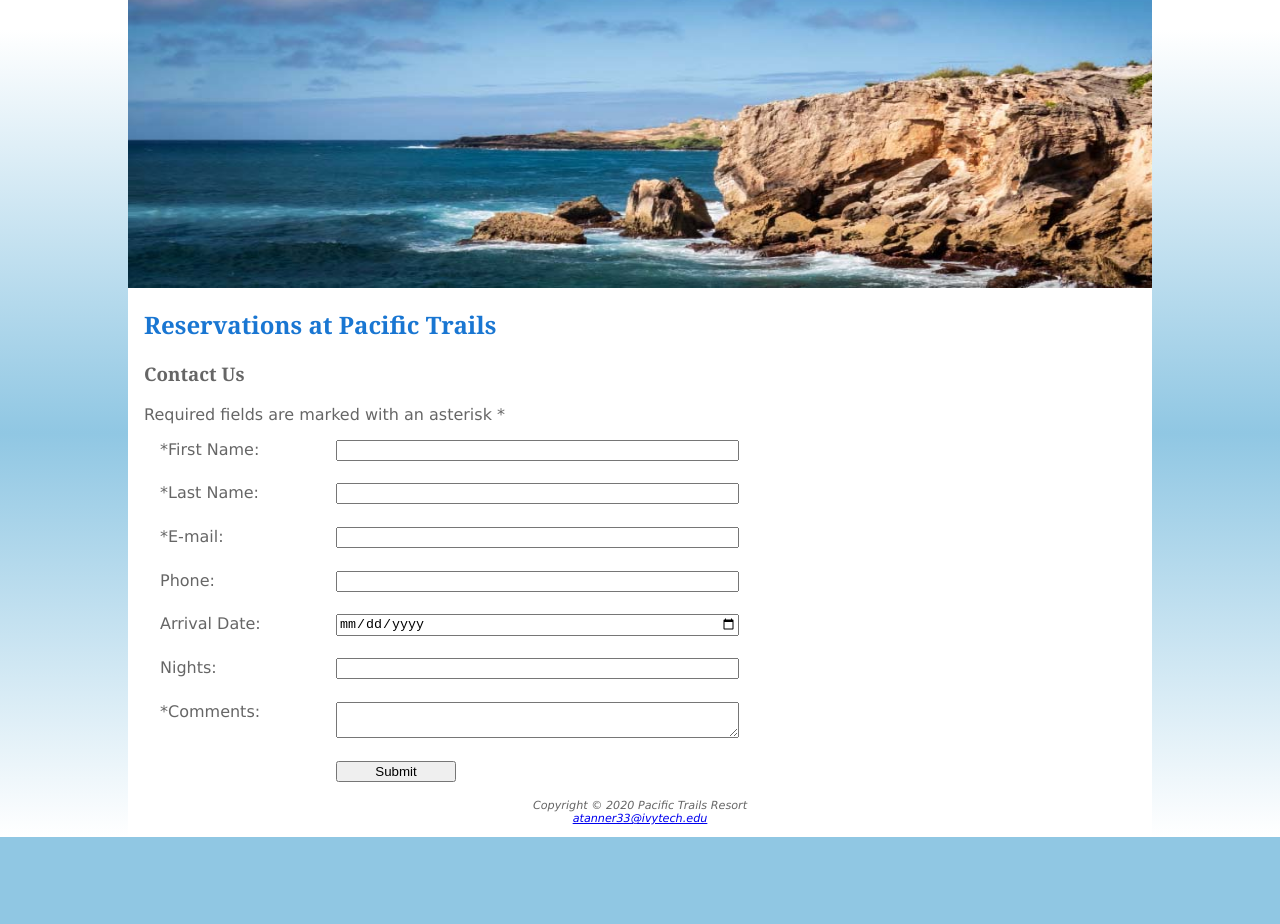
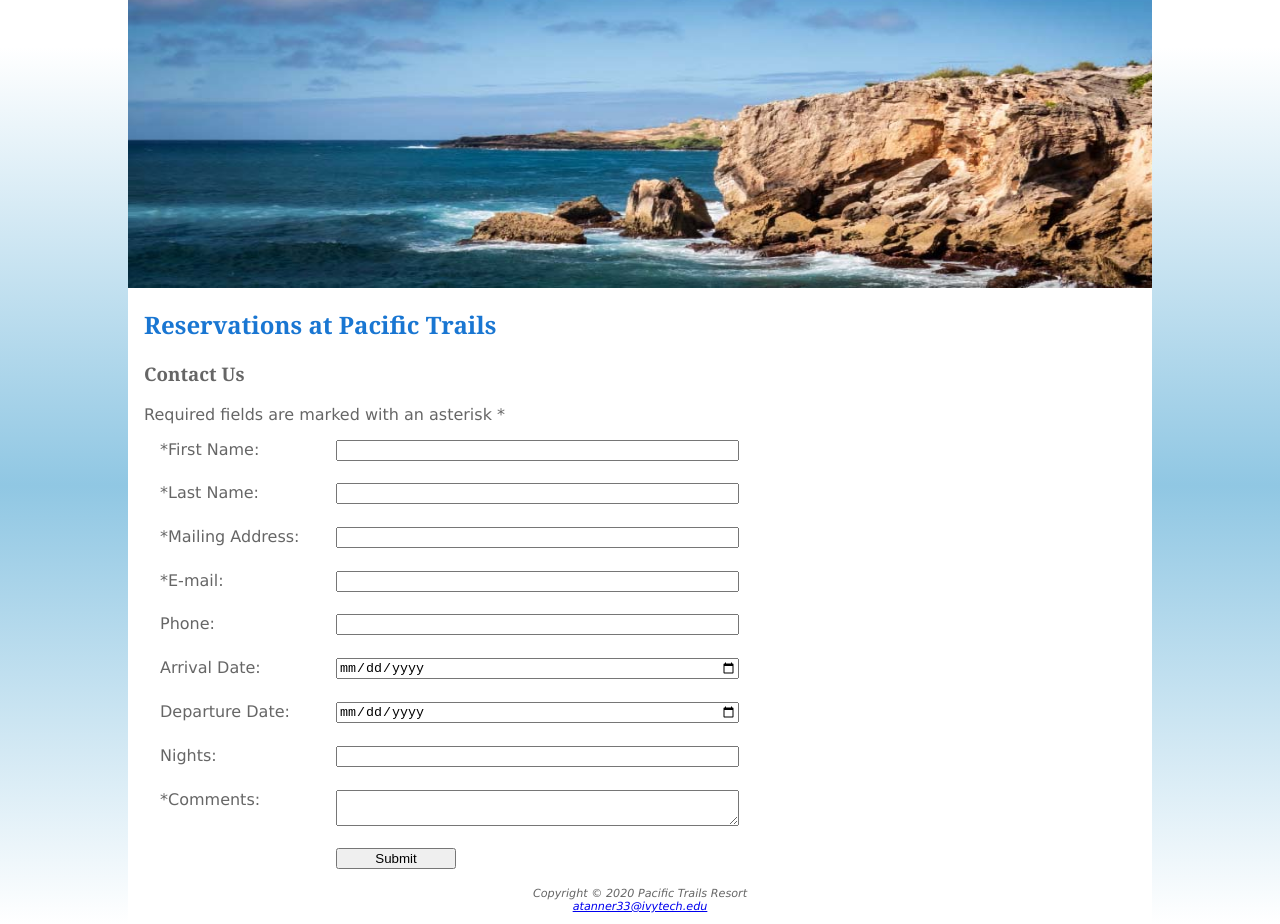
Before and after one commit to atanner33/Chapter09, a plain HTML site: page reservations.html in a window 1280 px wide. Shown: the part 172-1096 px from the top of the page. Before the commit the page ends 1009 px from the top, so only its background shows below. Drawn offline with Linux system fonts and the light colour scheme.

Commit message:
Part 2 included

```diff
--- a/reservations.html
+++ b/reservations.html
@@ -28,9 +28,11 @@
 	 <form method="post" action="https://webdevbasics.net/scripts/pacific.php">
     <label for="myFName">*First Name: </label><input type="text" id="myFName" name="myFName" required>
     <label for="myLName">*Last Name: </label><input type="text" id="myLName" name="myLName" required>
+    <label for="MailAddress">*Mailing Address: </label><input type="text" id="MailAddress" name="MailAddress" required>
     <label for="myEmail">*E-mail: </label><input type="email" id="myEmail" name="myEmail" required>
     <label for="myPhone">Phone: </label><input type="tel" id="myPhone" name="myPhone">
     <label for="myDate">Arrival Date: </label><input type="date" id="myDate" name="myDate">
+    <label for="myDDate">Departure Date: </label><input type="date" id="myDDate" name="myDDate">
     <label for="myNights">Nights: </label><input type="number" id="myNights" name="myNights" min="1" max="14">
     <label for="myComments">*Comments: </label><textarea id="myComments" name="myComments" rows="2" cols="20" required></textarea>
     <input type="submit" id="mySubmit" value="Submit">
```
